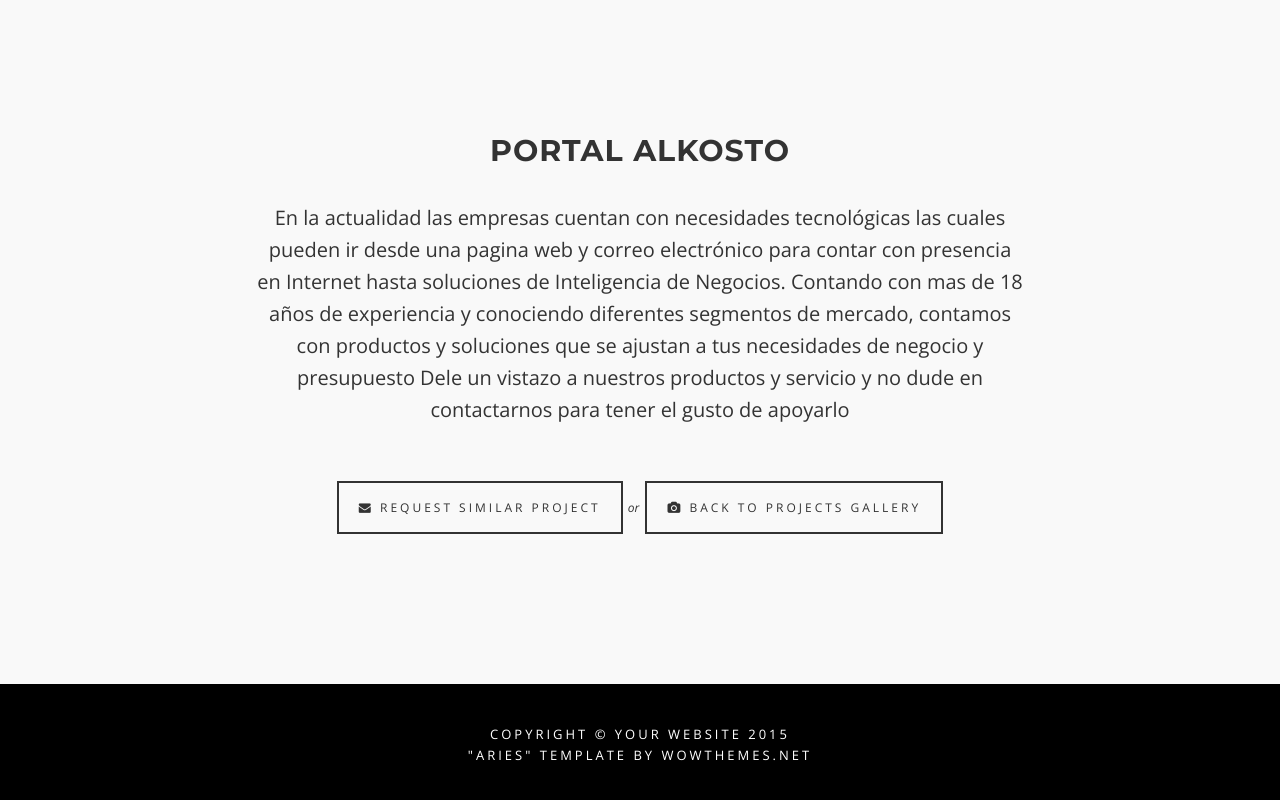
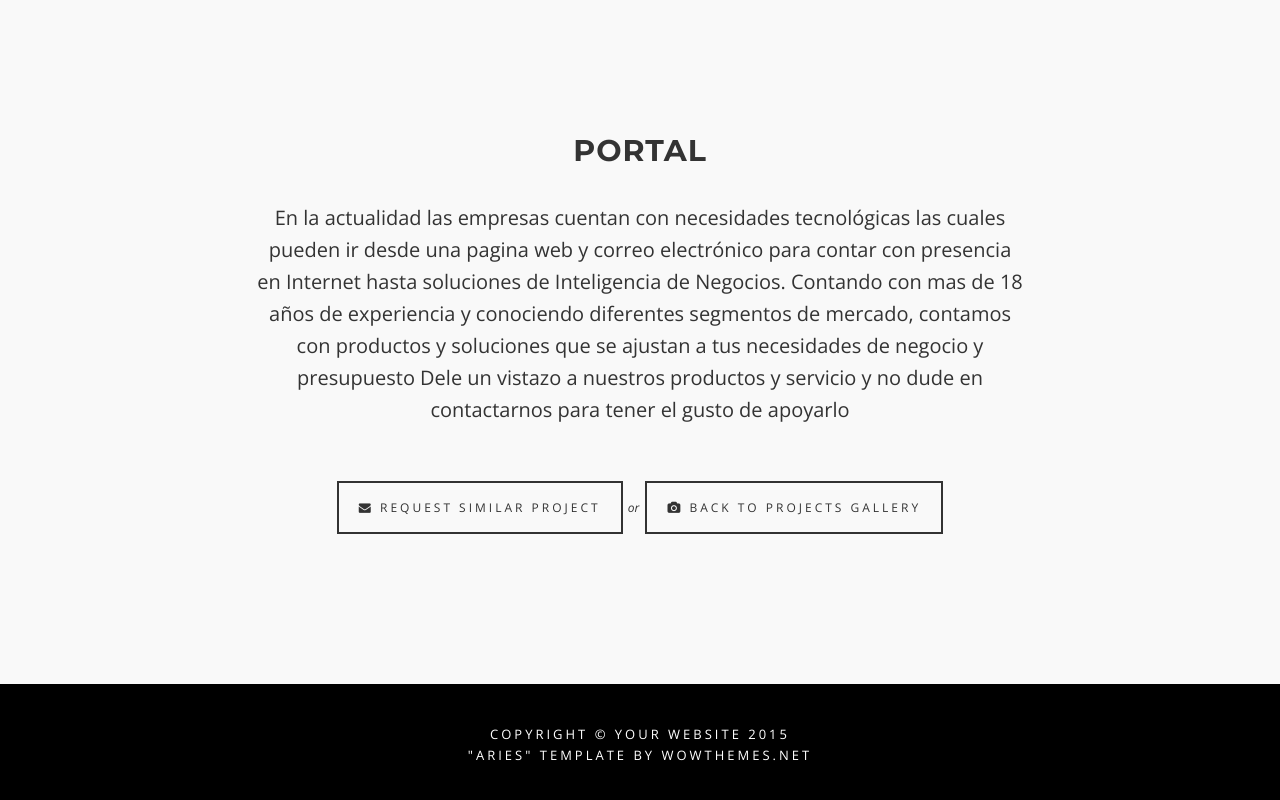
Before and after one commit to jmanuelcalvo/demo, a plain HTML site: page portfolio-servicios.html in a window 1280 px wide. Shown: the part 816-1616 px from the top of the page. Drawn offline with nearby package versions, Linux system fonts and the light colour scheme.

Commit message:
Update portfolio-servicios.html

```diff
--- a/portfolio-servicios.html
+++ b/portfolio-servicios.html
@@ -77,7 +77,7 @@
 <section id="single-project">
 <div class="container content-section text-center">
 	<div class="row">
-		<h2>Portal Alkosto</h2>
+		<h2>Portal </h2>
 		<div class="col-lg-8 col-lg-offset-2">
 			<p>
 En la actualidad las empresas cuentan con necesidades tecnológicas las cuales pueden ir desde una pagina web y correo electrónico para contar con presencia en Internet hasta soluciones de Inteligencia de Negocios. Contando con mas de 18 años de experiencia y conociendo diferentes segmentos de mercado, contamos con productos y soluciones que se ajustan a tus necesidades de negocio y presupuesto
```
